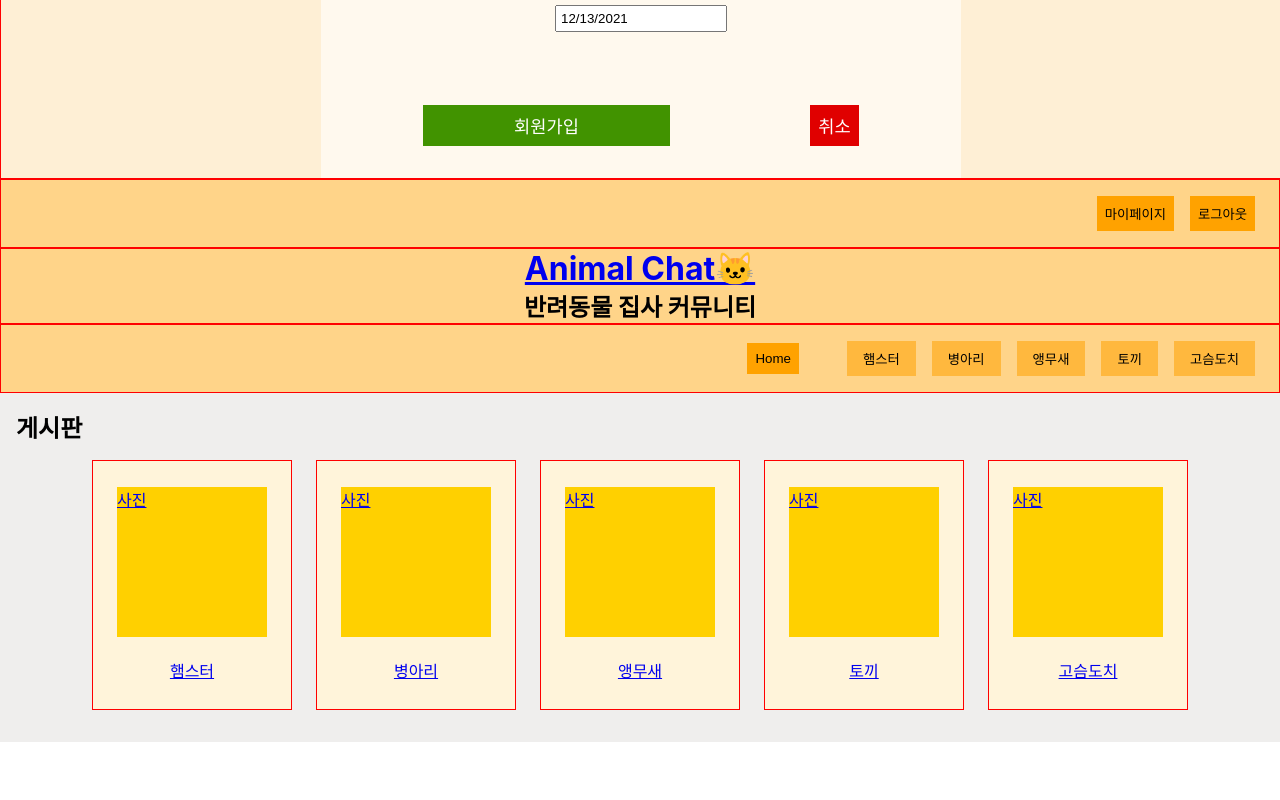
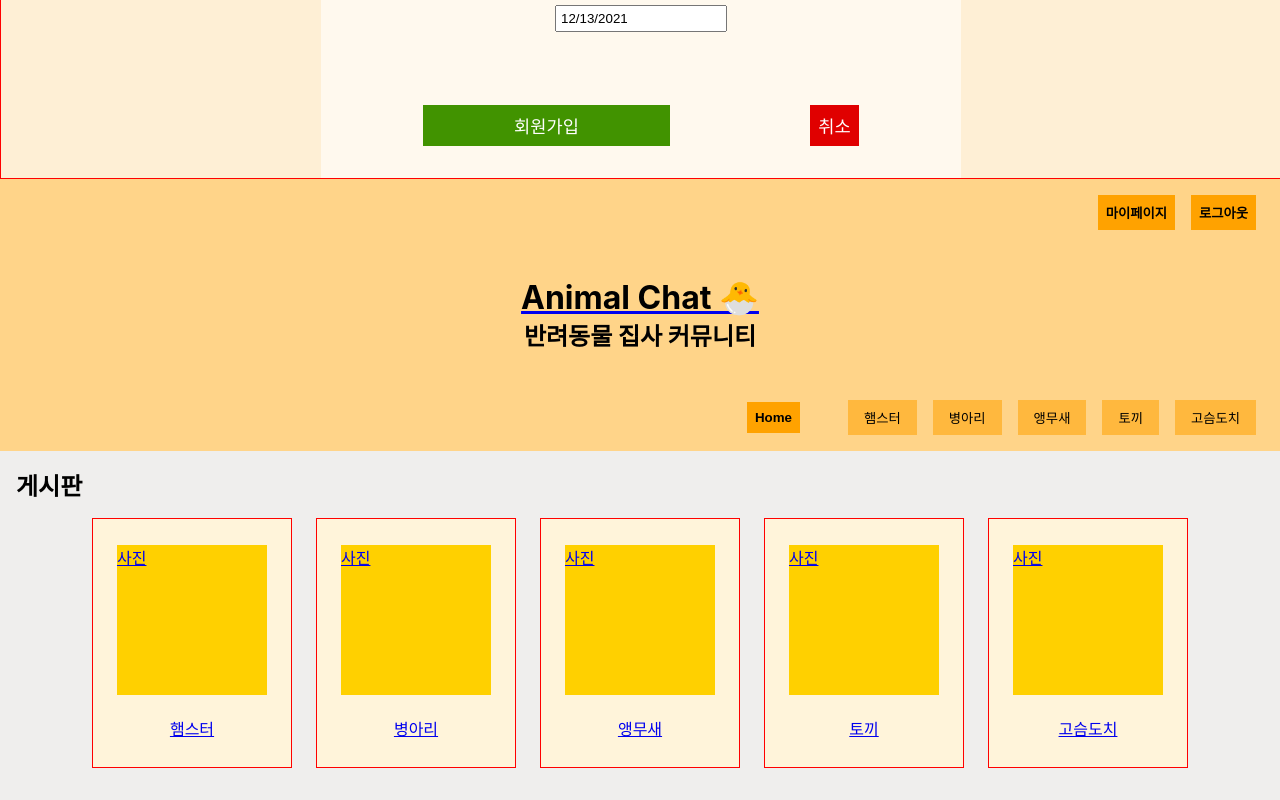
Before and after one commit to emily-hong/AnimalChat, a React (Create React App) app in the folder client/: page / in a window 1280 px wide. Shown: the part 1531-2331 px from the top of the page. Before the commit the page ends 2273 px from the top, so only its background shows below. Built offline with nearby package versions, Linux system fonts and the light colour scheme; no server answers.

Commit message:
Fix: map 사용시 key 지정

```diff
--- a/client/src/components/Header.js
+++ b/client/src/components/Header.js
@@ -15,9 +15,10 @@ const TopButtonsArea = styled.div`
   justify-content: flex-end;
   align-items: center;
   padding: 1rem;
-  border: 1px solid red;
+  // border: 1px solid red;
 
   & button {
+    font-weight: bold;
     border: none;
     margin: auto .5rem;
     padding: .5rem;
@@ -27,13 +28,15 @@ const TopButtonsArea = styled.div`
 
 const TitleArea = styled.div`
   display: flex;
+  padding: 2rem;
   flex-direction: column;
   justify-content: center;
   align-items: center;
-  border: 1px solid red;
+  // border: 1px solid red;
 
-  & Link {
+  & h1 {
     text-decoration: none;
+    color: black;
   }
 `;
 
@@ -76,7 +79,7 @@ export default function Header() {
         </TopButtonsArea>
         <TitleArea>
           <Link to="/board">
-            <h1 className="headerTitle">Animal Chat🐱</h1>
+            <h1 className="headerTitle">Animal Chat 🐣</h1>
           </Link>
           <h2 className="headerDesc">반려동물 집사 커뮤니티</h2>
         </TitleArea>
--- a/client/src/components/Navigation.js
+++ b/client/src/components/Navigation.js
@@ -6,7 +6,7 @@ const ButtonsArea = styled.div`
   display: flex;
   justify-content: flex-end;
   align-items: center;
-  border: 1px solid red;
+  // border: 1px solid red;
   background-color: #FFD489;
   padding: 1rem;
 
@@ -23,6 +23,7 @@ const HomeButtonArea = styled.div`
   margin-right: 2rem;
 
   & button {
+    font-weight: bold;
     border: none;
     margin: auto .5rem;
     padding: .5rem;
--- a/client/src/pages/4-1.boards.js
+++ b/client/src/pages/4-1.boards.js
@@ -1,5 +1,6 @@
 import styled from 'styled-components'
 import { Link } from 'react-router-dom'
+import { v4 as uuidv4 } from 'uuid';
 import Board from '../components/Board'
 
 const Background = styled.div`
@@ -33,9 +34,9 @@ export default function Boards() {
         <h2>게시판</h2>
         <BoardInGrid>
           {
-            pairsPathAndName.map(pair => {
+            pairsPathAndName.map((pair,idx) => {
               return (
-                <Link to={pair.path}>
+                <Link to={pair.path} key={idx}>
                   <Board boardName={pair.name} />
                 </Link>
               );
--- /dev/null
+++ b/package.json
@@ -0,0 +1,5 @@
+{
+  "dependencies": {
+    "uuid": "^8.3.2"
+  }
+}
```
Also changed, not shown: 1 other file (tests, documents, lock files or other folders).
